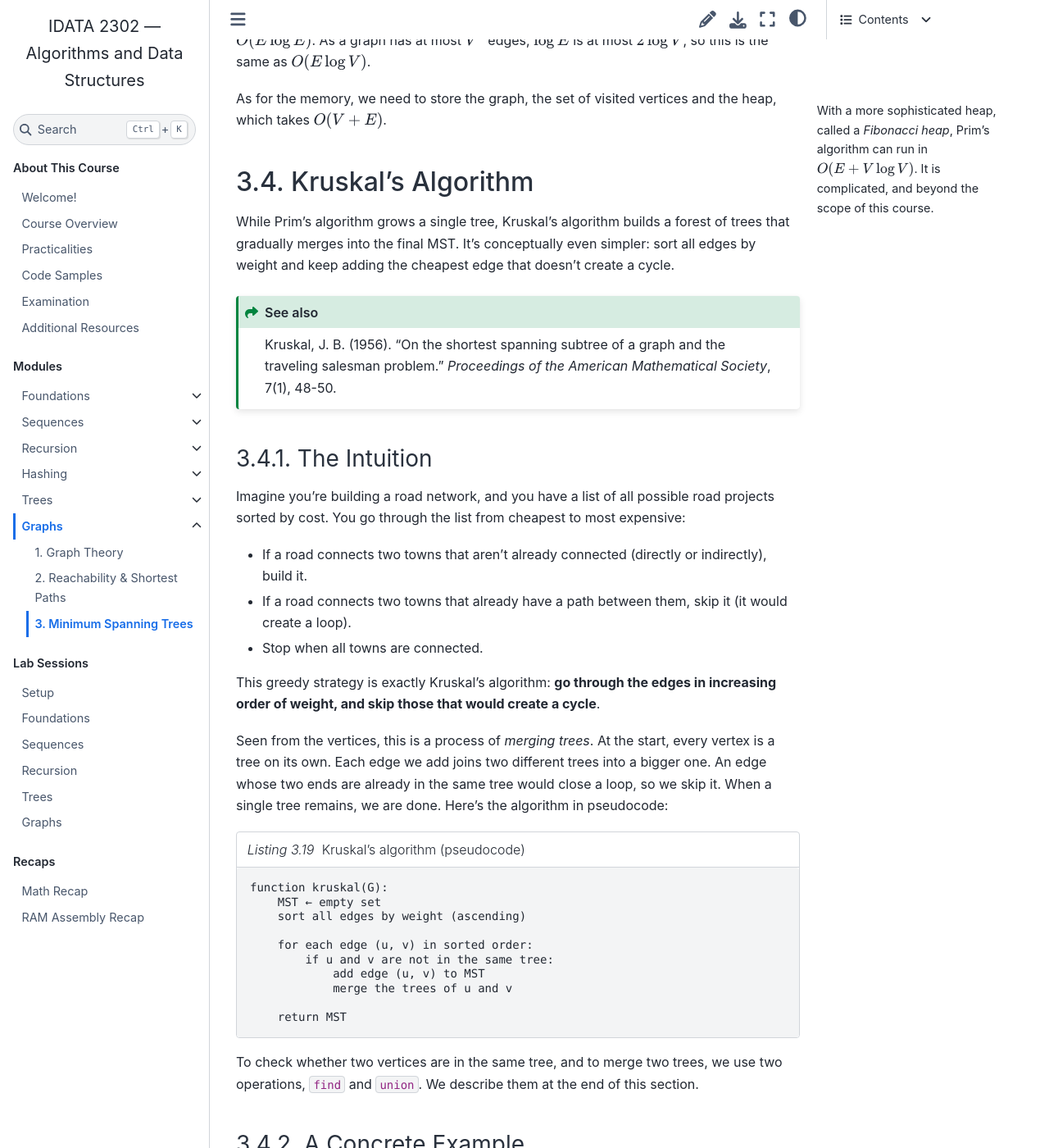
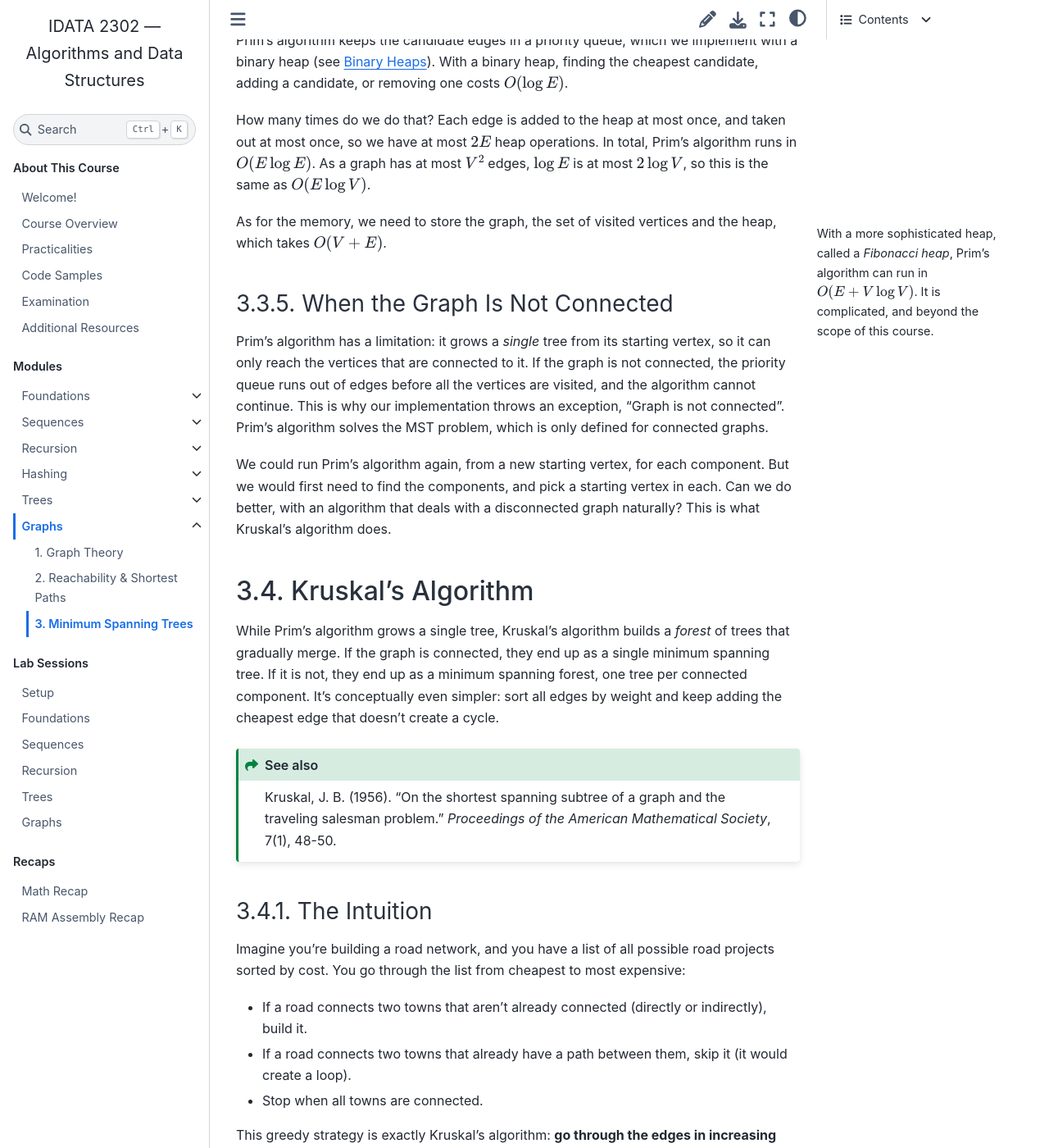
Before and after one commit to fchauvel/ntnu-idata2302-website, a Sphinx documentation site: the page built from source/graphs/mst/index.rst, in a window 1280 px wide and 1400 px high, scrolled down 8359 px. Shown: the whole window at 82% size. Built offline with Sphinx 7.4.7 and the Sphinx Book theme 1.1.4, drawn with Linux system fonts in a browser that asks for light colours; some of the changed text lies outside the part shown.

Commit message:
content: present MST and spanning forest as two flavors of the same problem
Prim's only works on connected graphs, which motivates Kruskal's, which
yields a spanning forest. Kruskal's code no longer throws.

Co-Authored-By: Claude Sonnet 5.5 <noreply@anthropic.com>

```diff
--- a/source/graphs/mst/index.rst
+++ b/source/graphs/mst/index.rst
@@ -6,8 +6,8 @@ Minimum Spanning Trees
           <https://studntnu-my.sharepoint.com/:p:/g/personal/franckc_ntnu_no/Ec4c5JnIeVVDqq8LLgg-IykBYjZleUxJ6Y9W3fNvx6BBeQ?e=G7kbBL>`
 :Objectives: Understand what is a *spanning tree* and how to find the
              minimum spanning tree of a weighted graph
-:Concepts: Spanning tree, minimum spanning tree, greedy algorithms,
-           Prim's algorithm, Kruskal's algorithm, union-find
+:Concepts: Spanning tree, minimum spanning tree, spanning forest, greedy
+           algorithms, Prim's algorithm, Kruskal's algorithm, union-find
 
 In the previous lecture, we studied shortest paths: finding the best
 route from one vertex to another. Now we tackle a different problem:
@@ -95,6 +95,14 @@ Problem Definition
 
 The MST problem asks: among all possible spanning trees, which one has
 the smallest sum of edge weights?
+
+Note that the graph must be *connected*. If it is not, there is no
+spanning tree, because no tree can reach all the vertices. The best we
+can do then is a *spanning forest*, that is, one spanning tree for each
+connected component of the graph. Looking for the cheapest one is a
+variation of the same problem, which we will call the *minimum spanning
+forest* problem. It is the same as the MST problem when the graph is
+connected.
 
 .. _mst_example:
 
@@ -391,13 +399,33 @@ As for the memory, we need to store the graph, the set of visited
 vertices and the heap, which takes :math:`O(V + E)`.
 
 
+When the Graph Is Not Connected
+-------------------------------
+
+Prim's algorithm has a limitation: it grows a *single* tree from its
+starting vertex, so it can only reach the vertices that are connected to
+it. If the graph is not connected, the priority queue runs out of edges
+before all the vertices are visited, and the algorithm cannot continue.
+This is why our implementation throws an exception, "Graph is not
+connected". Prim's algorithm solves the MST problem, which is only
+defined for connected graphs.
+
+We could run Prim's algorithm again, from a new starting vertex, for each
+component. But we would first need to find the components, and pick a
+starting vertex in each. Can we do better, with an algorithm that deals
+with a disconnected graph naturally? This is what Kruskal's algorithm
+does.
+
+
 Kruskal's Algorithm
 ===================
 
 .. index:: Kruskal's algorithm, minimum spanning tree, union-find
 
 While Prim's algorithm grows a single tree, Kruskal's algorithm builds
-a forest of trees that gradually merges into the final MST. It's
+a *forest* of trees that gradually merge. If the graph is connected, they
+end up as a single minimum spanning tree. If it is not, they end up as a
+minimum spanning forest, one tree per connected component. It's
 conceptually even simpler: sort all edges by weight and keep adding the
 cheapest edge that doesn't create a cycle.
 
@@ -551,10 +579,7 @@ different trees, but they always have the same total weight.
               }
           }
 
-          if (mst.size() < graph.vertices().size() - 1) {
-              throw new IllegalArgumentException("Graph is not connected");
-          }
-
+          // If the graph is not connected, this is a spanning forest
           return mst;
       }
 
@@ -694,15 +719,19 @@ have the same weight. They differ in how they build it:
    | **Time           | O(E log V)             | O(E log V)             |
    | Complexity**     |                        |                        |
    +------------------+------------------------+------------------------+
+   | **Graph**        | Connected graphs only  | Any graph (spanning    |
+   |                  | (spanning tree)        | forest)                |
+   +------------------+------------------------+------------------------+
 
-Which one should we use? Since both run in :math:`O(E \log V)`, there
-is no clear winner: the choice mostly comes down to convenience, such as
-whether the graph is easier to access as adjacency lists (Prim's) or as a
-list of edges (Kruskal's). Prim's algorithm can start from *any* vertex,
-as a spanning tree includes all of them anyway. One practical difference
-is that Kruskal's algorithm still works if the graph is not connected: it
-then yields one tree per connected component, whereas Prim's algorithm
-only reaches the component of its starting vertex.
+These are really two flavors of the same problem. Prim's algorithm
+finds a minimum spanning tree, and therefore needs a connected graph. It
+can start from *any* vertex, as a spanning tree includes all of them
+anyway. Kruskal's algorithm finds a minimum spanning forest, which is
+the minimum spanning tree when the graph is connected, and still makes
+sense when it is not. Since both run in :math:`O(E \log V)`, the choice
+otherwise comes down to convenience, such as whether the graph is
+easier to access as adjacency lists (Prim's) or as a list of edges
+(Kruskal's).
 
 
 .. exercise:: MST Algorithm Trace
```
